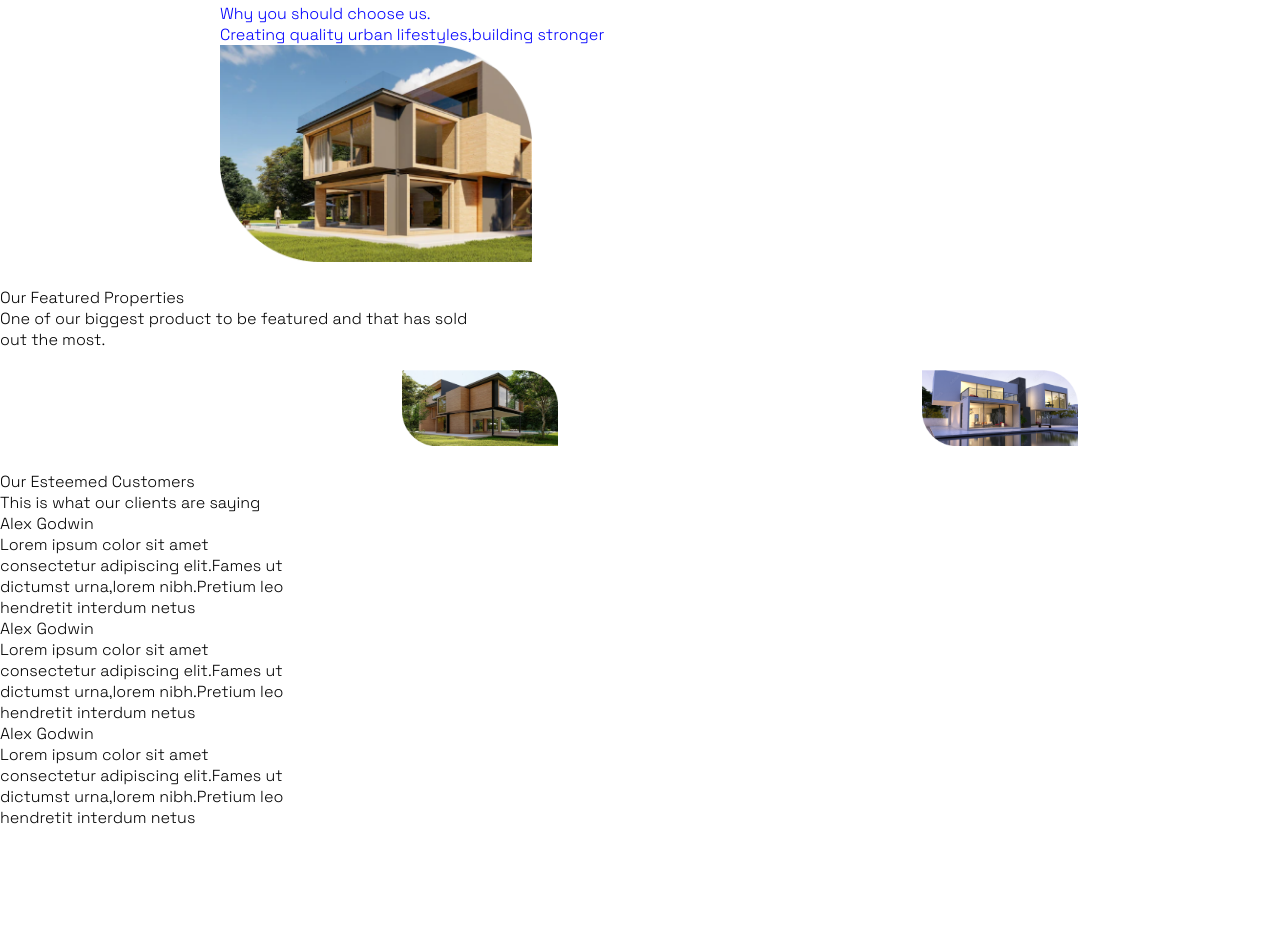
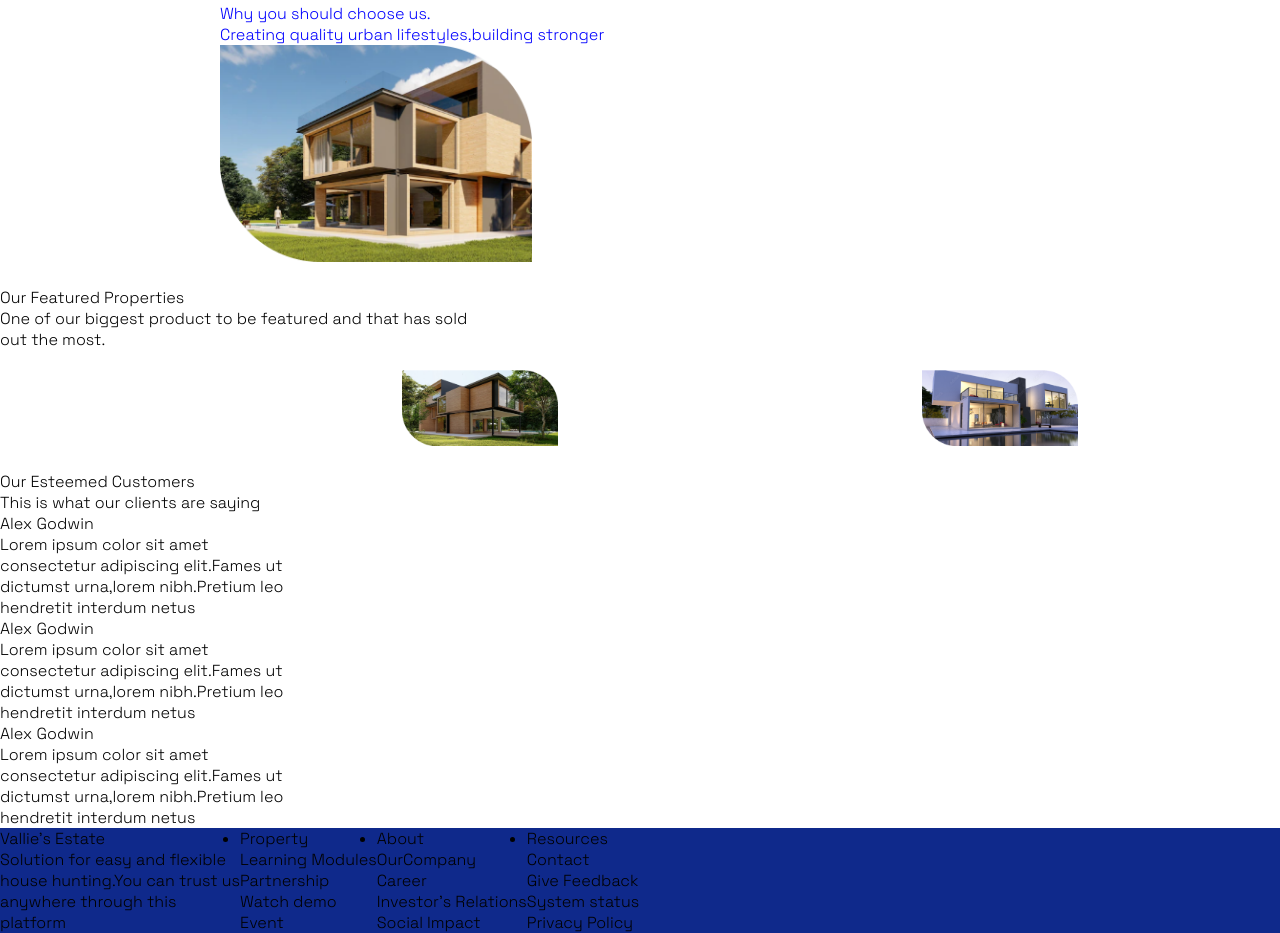
Before and after one commit to Silvia-Wachira/Vallie-s-Real-Estate, a plain HTML site: page index.html in a window 1280 px wide. Shown: the part 697-1630 px from the top of the page. Before the commit the page ends 1525 px from the top, so only its background shows below. Drawn offline with Linux system fonts and the light colour scheme.

Commit message:
adding a blue background color

```diff
--- a/assets/style.css
+++ b/assets/style.css
@@ -134,3 +134,7 @@ body{
     font-style: Oleo Script;
     color: #2549D3;
 }
+.part{
+    background-color: #0F298B;
+    display: flex;
+}
--- a/index.html
+++ b/index.html
@@ -141,6 +141,39 @@
             </li>
         </ul>
     </div>
+    <div>
+        <ul class="part">
+            <li>
+                <h10>Vallie's Estate</h10>
+                <p>Solution for easy and flexible</p>
+                <p>house hunting.You can trust us</p>
+                <p>anywhere through this</p>
+                <p>platform</p>
+            </li>
+            <li>
+                <h10>Property</h10>
+                <p>Learning Modules</p>
+                <p>Partnership</p>
+                <p>Watch demo</p>
+                <p>Event</p>
+            </li>
+            <li>
+                <h10>About</h10>
+                <p>OurCompany</p>
+                <p>Career</p>
+                <P>Investor's Relations</P>
+                <p>Social Impact</p>
+
+            </li>
+            <li>
+                <h10>Resources</h10>
+                <p>Contact</p>
+                <p>Give Feedback</p>
+                <p>System status</p>
+                <p>Privacy Policy</p>
+            </li>
+        </ul>
+    </div>
 
 </body>
 </html>
```
